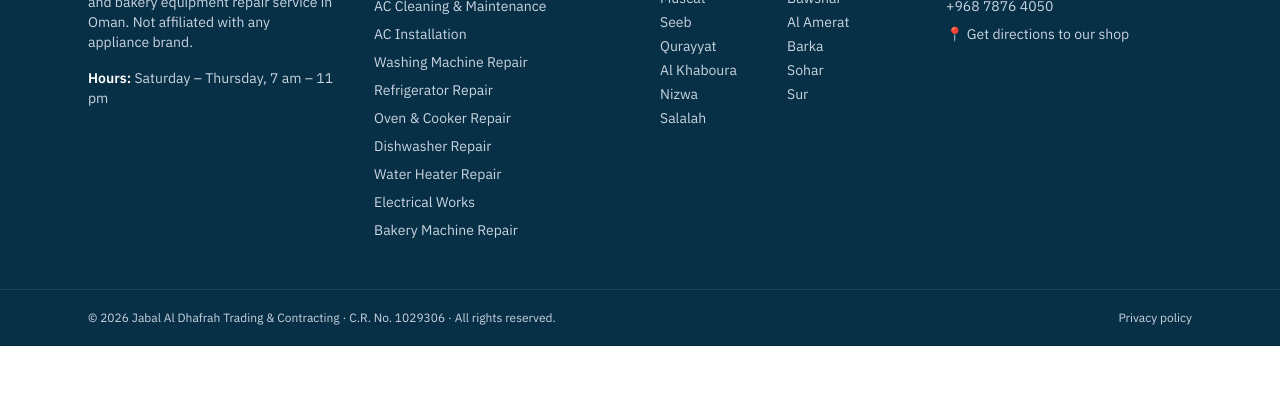
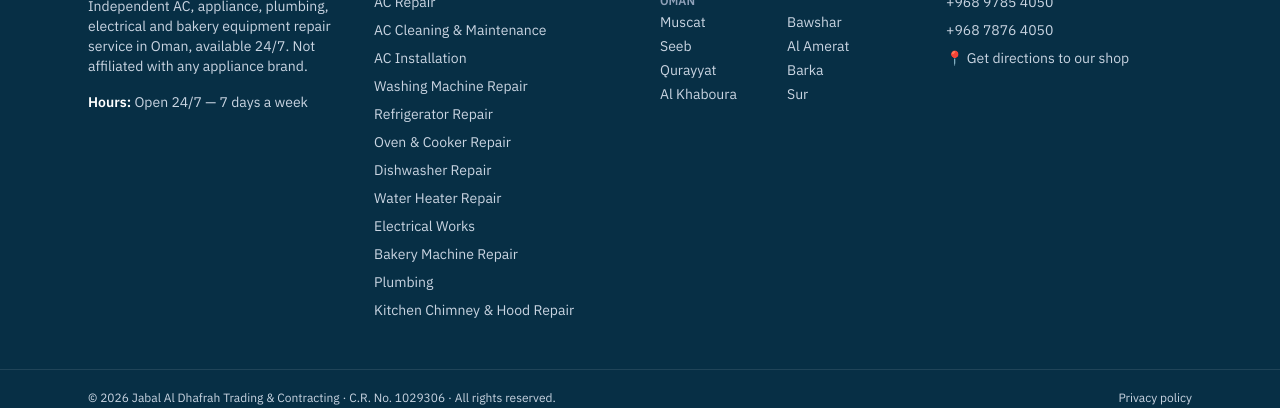
Before and after one commit to shoaibkorai/Jabal-Al-Dhafrah, an Astro site: page /services/ac-repair in a window 1280 px wide. Shown: the part 2392-2800 px from the top of the page. Before the commit the page ends 2738 px from the top, so only its background shows below. Built offline with nearby package versions, Linux system fonts and the light colour scheme; Astro itself is replaced by a stand-in of ours.

Commit message:
Add plumbing & kitchen hood services, 24/7 hours, location list
- New services: Plumbing, Kitchen Chimney & Hood Repair (EN/AR, photos)
- Open 24/7, 7 days a week: hero status line, footer/contact hours, schema
- Hero top line: Licensed company with C.R. number
- Home: Fixar-style "Repair Service Centre <area>" list of all locations,
  neighbourhoods and common alternative spellings
- Remove Sohar, Salalah and Nizwa locations
- color-scheme: only light, so mobile browsers' auto dark mode keeps brand colours

Co-Authored-By: Claude Opus 5.5 <noreply@anthropic.com>

```diff
--- a/src/components/Icon.astro
+++ b/src/components/Icon.astro
@@ -11,6 +11,8 @@ const paths: Record<string, string> = {
   oven: 'M3 4h18v16H3zM3 8h18M7 6h.01M11 6h.01M7 11h10v6H7z',
   dish: 'M4 3h16v18H4zM4 8h16M8 5.5h.01M12 14m-3 0a3 3 0 1 0 6 0 3 3 0 1 0-6 0',
   heater: 'M7 3h10v16H7zM9 21h6M12 7c-1.5 2-1.5 3 0 4.5S13.5 14 12 16',
+  pipe: 'M3 9h6a3 3 0 0 1 3 3v9M3 6v6M9 9V6M12 21h4M17 4c-1.5 2-2 3-2 4a2 2 0 0 0 4 0c0-1-.5-2-2-4',
+  hood: 'M9 3h6v6H9zM3 15l6-6h6l6 6zM6 18v1M12 18v2M18 18v1',
   plug: 'M9 2v5M15 2v5M6 7h12v4a6 6 0 0 1-12 0zM12 17v5',
   bread: 'M5 11a3.5 3.5 0 0 1 1-6.8h12A3.5 3.5 0 0 1 19 11v9H5zM9 13v4M12 13v4M15 13v4',
   phone: 'M5 3h4l2 5-2.5 1.5a11 11 0 0 0 6 6L16 13l5 2v4a2 2 0 0 1-2 2A16 16 0 0 1 3 5a2 2 0 0 1 2-2',
--- a/src/config/site.ts
+++ b/src/config/site.ts
@@ -29,7 +29,7 @@ export const site = {
   geo: { lat: 23.4860442, lng: 58.5012148 }, // shop location (from Google Maps pin)
   // Opens Google Maps navigation to the shop (app on phones, website on desktop)
   mapsUrl: 'https://www.google.com/maps/dir/?api=1&destination=23.4860442,58.5012148',
-  hours: { opens: '07:00', closes: '23:00', days: 'Sa-Th' as const },
+  hours: { opens: '00:00', closes: '23:59' }, // open 24/7, all 7 days
   foundedYear: 2026,
   // Add profile URLs as they go live (Google Business Profile, Instagram, …)
   sameAs: [] as string[],
--- a/src/data/cities.ts
+++ b/src/data/cities.ts
@@ -301,26 +301,6 @@ export const cities: City[] = [
     geo: { lat: 23.971, lng: 57.094 },
   },
   {
-    slug: 'sohar', country: 'om',
-    name: { en: 'Sohar', ar: 'صحار' }, governorate: { en: 'North Al Batinah', ar: 'محافظة شمال الباطنة' }, response: { en: 'Same or next day', ar: 'في نفس اليوم أو اليوم التالي' },
-    areas: { en: ['Sohar city', 'Falaj Al Qabail', 'Al Tareef', 'Sohar Industrial Area'], ar: ['مدينة صحار', 'فلج القبائل', 'الطريف', 'منطقة صحار الصناعية'] },
-    blurb: {
-      en: 'We cover Sohar homes as well as offices and staff accommodation near the port and industrial area.',
-      ar: 'نغطي المنازل في صحار إضافة إلى المكاتب وسكن الموظفين قرب الميناء والمنطقة الصناعية.',
-    },
-    geo: { lat: 24.3474, lng: 56.7299 },
-  },
-  {
-    slug: 'nizwa', country: 'om',
-    name: { en: 'Nizwa', ar: 'نزوى' }, governorate: { en: 'Ad Dakhiliyah', ar: 'محافظة الداخلية' }, response: NEXT_DAY,
-    areas: { en: ['Nizwa city', 'Firq', 'Birkat Al Mouz', 'Karsha'], ar: ['مدينة نزوى', 'فرق', 'بركة الموز', 'كرشا'] },
-    blurb: {
-      en: 'Nizwa’s hot inland summers make AC maintenance essential. We run regular service days for homes and businesses in the city and nearby villages.',
-      ar: 'صيف نزوى الحار في الداخل يجعل صيانة المكيفات ضرورية، ونخصص أيام خدمة منتظمة للمنازل والشركات في المدينة والقرى القريبة.',
-    },
-    geo: { lat: 22.9333, lng: 57.5333 },
-  },
-  {
     slug: 'sur', country: 'om',
     name: { en: 'Sur', ar: 'صور' }, governorate: { en: 'South Ash Sharqiyah', ar: 'محافظة جنوب الشرقية' }, response: NEXT_DAY,
     areas: { en: ['Sur city', 'Al Ayjah', 'Ras Al Hadd'], ar: ['مدينة صور', 'العيجة', 'رأس الحد'] },
@@ -330,16 +310,6 @@ export const cities: City[] = [
     },
     geo: { lat: 22.5667, lng: 59.5289 },
   },
-  {
-    slug: 'salalah', country: 'om',
-    name: { en: 'Salalah', ar: 'صلالة' }, governorate: { en: 'Dhofar', ar: 'محافظة ظفار' }, response: { en: 'Scheduled visits', ar: 'زيارات حسب الموعد' },
-    areas: { en: ['Salalah city', 'Al Saada', 'Al Dahariz', 'Awqad', 'Al Haffa'], ar: ['مدينة صلالة', 'السعادة', 'الدهاريز', 'عوقد', 'الحافة'] },
-    blurb: {
-      en: 'High humidity during the Khareef season means more mould and drainage problems in ACs and fridges. Book ahead for scheduled service in Salalah.',
-      ar: 'الرطوبة العالية خلال موسم الخريف تعني مشاكل أكثر في العفن والتصريف في المكيفات والثلاجات، لذا احجز مسبقًا للخدمة المجدولة في صلالة.',
-    },
-    geo: { lat: 17.0151, lng: 54.0924 },
-  },
 ];
 
 export const getCity = (slug: string) => cities.find((c) => c.slug === slug)!;
--- a/src/data/services.ts
+++ b/src/data/services.ts
@@ -6,7 +6,7 @@ type L = Record<Lang, string[]>;
 export interface Service {
   slug: string;
   icon: string; // key in components/Icon.astro
-  category: 'ac' | 'appliance' | 'electrical' | 'commercial';
+  category: 'ac' | 'appliance' | 'electrical' | 'commercial' | 'plumbing';
   name: T;
   title: T; // <title> / H1
   short: T; // card + meta description
@@ -804,6 +804,164 @@ export const services: Service[] = [
       },
     ],
   },
+  {
+    slug: 'plumbing',
+    icon: 'pipe',
+    category: 'plumbing',
+    name: { en: 'Plumbing', ar: 'السباكة' },
+    title: {
+      en: 'Plumber & Plumbing Services in Muscat, Oman',
+      ar: 'سباك وخدمات السباكة في مسقط، عُمان',
+    },
+    short: {
+      en: 'Plumber for leaks, blocked drains, taps, toilets, water tanks, pumps and pipe repairs in homes and businesses.',
+      ar: 'سباك لإصلاح التسريبات وانسداد المجاري والحنفيات والمراحيض وخزانات المياه والمضخات وتمديدات الأنابيب في المنازل والشركات.',
+    },
+    intro: {
+      en: [
+        'A leaking pipe or blocked drain can damage walls and floors fast. Our plumbers find the source of the problem and fix it properly, in villas, apartments, shops and offices.',
+        'We also handle water tanks, booster pumps and water heater connections — common trouble spots in Omani homes where water pressure and hard water take their toll.',
+      ],
+      ar: [
+        'تسريب الأنابيب أو انسداد المجاري قد يتلف الجدران والأرضيات بسرعة. يحدد سباكونا مصدر المشكلة ويصلحونها بشكل صحيح في الفلل والشقق والمحلات والمكاتب.',
+        'كما نتعامل مع خزانات المياه ومضخات رفع الضغط وتوصيلات سخانات الماء، وهي من أكثر نقاط الأعطال شيوعًا في منازل عُمان بسبب ضغط المياه والماء العسر.',
+      ],
+    },
+    problems: {
+      en: [
+        'Leaking pipes, taps and mixers',
+        'Blocked sinks, drains and toilets',
+        'Low water pressure or pump not working',
+        'Water tank overflow, float valve and cleaning',
+        'Toilet flush, cistern and bidet spray repairs',
+        'New bathroom and kitchen fittings',
+      ],
+      ar: [
+        'تسريب الأنابيب والحنفيات والخلاطات',
+        'انسداد المغاسل والمجاري والمراحيض',
+        'ضعف ضغط المياه أو تعطل المضخة',
+        'فيضان خزان المياه وعوامة الخزان وتنظيفه',
+        'إصلاح سيفون المرحاض والخزان والشطاف',
+        'تركيب تجهيزات جديدة للحمامات والمطابخ',
+      ],
+    },
+    includes: {
+      en: [
+        'Leak and pressure check to find the real cause',
+        'Price agreed before work starts',
+        'Quality pipes, fittings and sealants',
+        'Clean-up and written warranty on the work',
+      ],
+      ar: [
+        'فحص التسريب والضغط لتحديد السبب الحقيقي',
+        'سعر متفق عليه قبل بدء العمل',
+        'أنابيب وتجهيزات ومواد عزل عالية الجودة',
+        'تنظيف المكان وضمان مكتوب على العمل',
+      ],
+    },
+    faqs: [
+      {
+        q: { en: 'Do you come for emergency leaks?', ar: 'هل تأتون في حالات التسريب الطارئة؟' },
+        a: {
+          en: 'Yes, we’re available 24/7. Turn off the main water valve to limit damage, then call or WhatsApp us.',
+          ar: 'نعم، نعمل على مدار الساعة طوال أيام الأسبوع. أغلق محبس المياه الرئيسي لتقليل الضرر ثم اتصل بنا أو راسلنا على واتساب.',
+        },
+      },
+      {
+        q: { en: 'Why is my water pressure low?', ar: 'لماذا ضغط المياه ضعيف؟' },
+        a: {
+          en: 'Common causes are a faulty booster pump, a blocked filter or scale build-up in pipes and taps. We test the pump and pipework to find it.',
+          ar: 'من الأسباب الشائعة تعطل مضخة رفع الضغط أو انسداد الفلتر أو تراكم الترسبات في الأنابيب والحنفيات، ونفحص المضخة والتمديدات لتحديد السبب.',
+        },
+      },
+      {
+        q: { en: 'Do you clean water tanks?', ar: 'هل تنظفون خزانات المياه؟' },
+        a: {
+          en: 'Yes — tank cleaning, float valve replacement and overflow fixes for rooftop and ground tanks.',
+          ar: 'نعم، تنظيف الخزانات واستبدال العوامة وإصلاح الفيضان للخزانات العلوية والأرضية.',
+        },
+      },
+    ],
+  },
+  {
+    slug: 'kitchen-hood-repair',
+    icon: 'hood',
+    category: 'appliance',
+    name: { en: 'Kitchen Chimney & Hood Repair', ar: 'صيانة شفاطات المطبخ' },
+    title: {
+      en: 'Kitchen Chimney & Hood Repair in Muscat, Oman',
+      ar: 'صيانة وتنظيف شفاطات ومداخن المطبخ في مسقط، عُمان',
+    },
+    short: {
+      en: 'Kitchen chimney and range hood repair, cleaning and installation: weak suction, noise, lights, motors and filters.',
+      ar: 'إصلاح وتنظيف وتركيب شفاطات ومداخن المطبخ: ضعف الشفط والإزعاج والإنارة والمحركات والفلاتر.',
+    },
+    intro: {
+      en: [
+        'Oman kitchens cook with a lot of heat and oil, so chimneys and hoods clog quickly. When suction drops, smoke and grease spread through the house. We repair, deep-clean and install wall, island and built-in hoods.',
+        'Our technicians fix motors, fans, switches and lights, replace grease and charcoal filters, and check the duct so the hood pulls air properly again.',
+      ],
+      ar: [
+        'تعتمد مطابخ عُمان على الطهي بحرارة وزيت كثيرين، لذلك تنسد الشفاطات والمداخن بسرعة، وعندما يضعف الشفط ينتشر الدخان والدهون في المنزل. نصلح وننظف تنظيفًا عميقًا ونركّب الشفاطات الجدارية والمركزية والمدمجة.',
+        'يصلح فنيونا المحركات والمراوح والمفاتيح والإنارة، ويستبدلون فلاتر الدهون والكربون، ويفحصون مجرى الهواء ليعود الشفاط إلى سحب الهواء بشكل صحيح.',
+      ],
+    },
+    problems: {
+      en: [
+        'Weak suction or smoke not clearing',
+        'Loud noise or vibration',
+        'Motor or fan not working',
+        'Lights or buttons not responding',
+        'Grease dripping or blocked filters',
+        'New hood or chimney installation',
+      ],
+      ar: [
+        'ضعف الشفط أو عدم خروج الدخان',
+        'صوت عالٍ أو اهتزاز',
+        'المحرك أو المروحة لا يعمل',
+        'الإنارة أو الأزرار لا تستجيب',
+        'تنقيط الدهون أو انسداد الفلاتر',
+        'تركيب شفاط أو مدخنة جديدة',
+      ],
+    },
+    includes: {
+      en: [
+        'Motor, fan and switch testing',
+        'Filter cleaning or replacement',
+        'Duct and airflow check',
+        'Written warranty on the repair',
+      ],
+      ar: [
+        'اختبار المحرك والمروحة والمفاتيح',
+        'تنظيف الفلاتر أو استبدالها',
+        'فحص مجرى الهواء وقوة السحب',
+        'ضمان مكتوب على الإصلاح',
+      ],
+    },
+    faqs: [
+      {
+        q: { en: 'How often should a kitchen hood be cleaned?', ar: 'كم مرة يجب تنظيف شفاط المطبخ؟' },
+        a: {
+          en: 'Wash grease filters every month and have a deep clean every 6 months, more often if you fry a lot.',
+          ar: 'اغسل فلاتر الدهون كل شهر واطلب تنظيفًا عميقًا كل 6 أشهر، وأكثر من ذلك إذا كنت تقلي كثيرًا.',
+        },
+      },
+      {
+        q: { en: 'Why is my hood not pulling smoke?', ar: 'لماذا لا يسحب الشفاط الدخان؟' },
+        a: {
+          en: 'Usually clogged filters, a weak motor or a blocked duct. We find and fix the cause on site.',
+          ar: 'غالبًا بسبب انسداد الفلاتر أو ضعف المحرك أو انسداد مجرى الهواء، ونحدد السبب ونصلحه في الموقع.',
+        },
+      },
+      {
+        q: { en: 'Do you install new hoods?', ar: 'هل تركّبون شفاطات جديدة؟' },
+        a: {
+          en: 'Yes — wall, island and built-in hoods, including ducting and electrical connection.',
+          ar: 'نعم، الشفاطات الجدارية والمركزية والمدمجة، بما في ذلك تمديد مجرى الهواء والتوصيل الكهربائي.',
+        },
+      },
+    ],
+  },
 ];
 
 export const getService = (slug: string) => services.find((s) => s.slug === slug)!;
--- a/src/i18n/ui.ts
+++ b/src/i18n/ui.ts
@@ -16,7 +16,7 @@ export const ui = {
     heroAlt: 'Repair technicians with tool belts in front of an AC unit, fridge and washing machine',
     trust: ['Same-day visits in Muscat', 'Price agreed before work', 'Written warranty', 'All major brands'],
     servicesTitle: 'What we repair',
-    servicesSub: 'Air conditioners, home appliances, electrical works and bakery machines.',
+    servicesSub: 'Air conditioners, home appliances, plumbing, electrical works, kitchen hoods and bakery machines.',
     viewService: 'View details',
     whyTitle: 'Why customers choose us',
     why: [
@@ -59,8 +59,13 @@ export const ui = {
     areasCovered: 'Neighbourhoods we cover',
     servicesIn: (c: string) => `Our services in ${c}`,
     hours: 'Hours',
-    hoursValue: 'Saturday – Thursday, 7 am – 11 pm',
-    footerAbout: 'Independent AC, appliance, electrical and bakery equipment repair service in Oman. Not affiliated with any appliance brand.',
+    hoursValue: 'Open 24/7 — 7 days a week',
+    open247: 'Available 24/7',
+    open247Sub: '7 days a week',
+    licensed: 'Licensed company · C.R. No.',
+    locationsTitle: 'Our service locations & areas',
+    centre: (n: string) => `Repair Service Centre ${n}`,
+    footerAbout: 'Independent AC, appliance, plumbing, electrical and bakery equipment repair service in Oman, available 24/7. Not affiliated with any appliance brand.',
     rights: 'All rights reserved.',
     privacy: 'Privacy policy',
     breadcrumbHome: 'Home',
@@ -80,7 +85,7 @@ export const ui = {
     heroAlt: 'فنيو صيانة يرتدون أحزمة الأدوات أمام مكيف وثلاجة وغسالة',
     trust: ['زيارة في نفس اليوم في مسقط', 'سعر متفق عليه قبل العمل', 'ضمان مكتوب', 'جميع الماركات الرئيسية'],
     servicesTitle: 'ماذا نصلح',
-    servicesSub: 'المكيفات والأجهزة المنزلية والأعمال الكهربائية ومعدات المخابز.',
+    servicesSub: 'المكيفات والأجهزة المنزلية والسباكة والأعمال الكهربائية وشفاطات المطبخ ومعدات المخابز.',
     viewService: 'التفاصيل',
     whyTitle: 'لماذا يختارنا العملاء',
     why: [
@@ -123,8 +128,13 @@ export const ui = {
     areasCovered: 'الأحياء التي نغطيها',
     servicesIn: (c: string) => `خدماتنا في ${c}`,
     hours: 'ساعات العمل',
-    hoursValue: 'السبت – الخميس، 7 صباحًا – 11 مساءً',
-    footerAbout: 'خدمة مستقلة لصيانة المكيفات والأجهزة المنزلية والأعمال الكهربائية ومعدات المخابز في عُمان، غير تابعة لأي علامة تجارية.',
+    hoursValue: 'مفتوح على مدار الساعة — 7 أيام في الأسبوع',
+    open247: 'متاحون 24/7',
+    open247Sub: '7 أيام في الأسبوع',
+    licensed: 'شركة مرخصة · س.ت',
+    locationsTitle: 'مواقع ومناطق خدماتنا',
+    centre: (n: string) => `مركز صيانة ${n}`,
+    footerAbout: 'خدمة مستقلة لصيانة المكيفات والأجهزة المنزلية والسباكة والأعمال الكهربائية ومعدات المخابز في عُمان على مدار الساعة، غير تابعة لأي علامة تجارية.',
     rights: 'جميع الحقوق محفوظة.',
     privacy: 'سياسة الخصوصية',
     breadcrumbHome: 'الرئيسية',
--- a/src/layouts/Base.astro
+++ b/src/layouts/Base.astro
@@ -40,6 +40,8 @@ const jsonld = [business(lang), ...schema];
     <link rel="alternate" hreflang="ar" href={abs('ar')} />
     <link rel="alternate" hreflang="x-default" href={abs('en')} />
     <meta name="theme-color" content="#0a5378" />
+    <!-- Designed for light mode: stop browsers (e.g. Samsung Internet, Chrome) auto-darkening the colours -->
+    <meta name="color-scheme" content="only light" />
     <link rel="icon" href="/logo.svg" type="image/svg+xml" />
     <link rel="sitemap" href="/sitemap-index.xml" />
 
--- a/src/lib/schema.ts
+++ b/src/lib/schema.ts
@@ -7,10 +7,10 @@ const abs = (p: string) => new URL(p, site.url).href;
 export const BUSINESS_ID = `${site.url}/#business`;
 
 export function business(lang: Lang) {
-  const days = ['Saturday', 'Sunday', 'Monday', 'Tuesday', 'Wednesday', 'Thursday'];
+  const days = ['Monday', 'Tuesday', 'Wednesday', 'Thursday', 'Friday', 'Saturday', 'Sunday']; // 24/7
   return {
     '@context': 'https://schema.org',
-    '@type': ['HVACBusiness', 'Electrician', 'HomeAndConstructionBusiness'],
+    '@type': ['HVACBusiness', 'Electrician', 'Plumber', 'HomeAndConstructionBusiness'],
     '@id': BUSINESS_ID,
     name: site.name[lang],
     alternateName: [site.name[lang === 'en' ? 'ar' : 'en'], site.legalName[lang === 'en' ? 'ar' : 'en']],
--- a/src/styles/global.css
+++ b/src/styles/global.css
@@ -18,6 +18,7 @@
 
 @layer base {
   html {
+    color-scheme: only light;
     -webkit-text-size-adjust: 100%;
     scroll-behavior: smooth;
   }
```
Also changed, not shown: src/assets/services/CREDITS.md (+2 -0 lines), src/views/Home.astro (+39 -20 lines), src/assets/services/kitchen-hood-repair.jpg (added), src/assets/services/plumbing.jpg (added).
